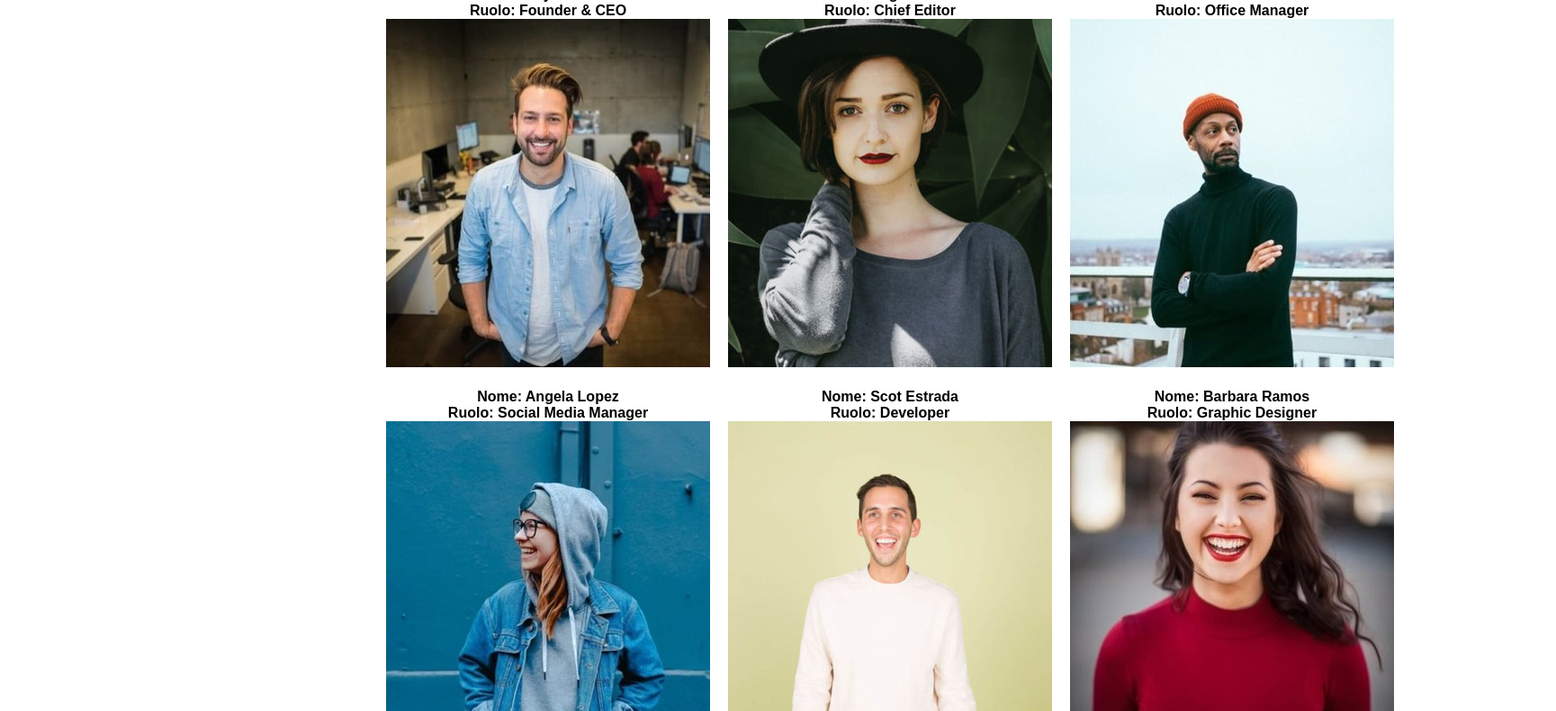
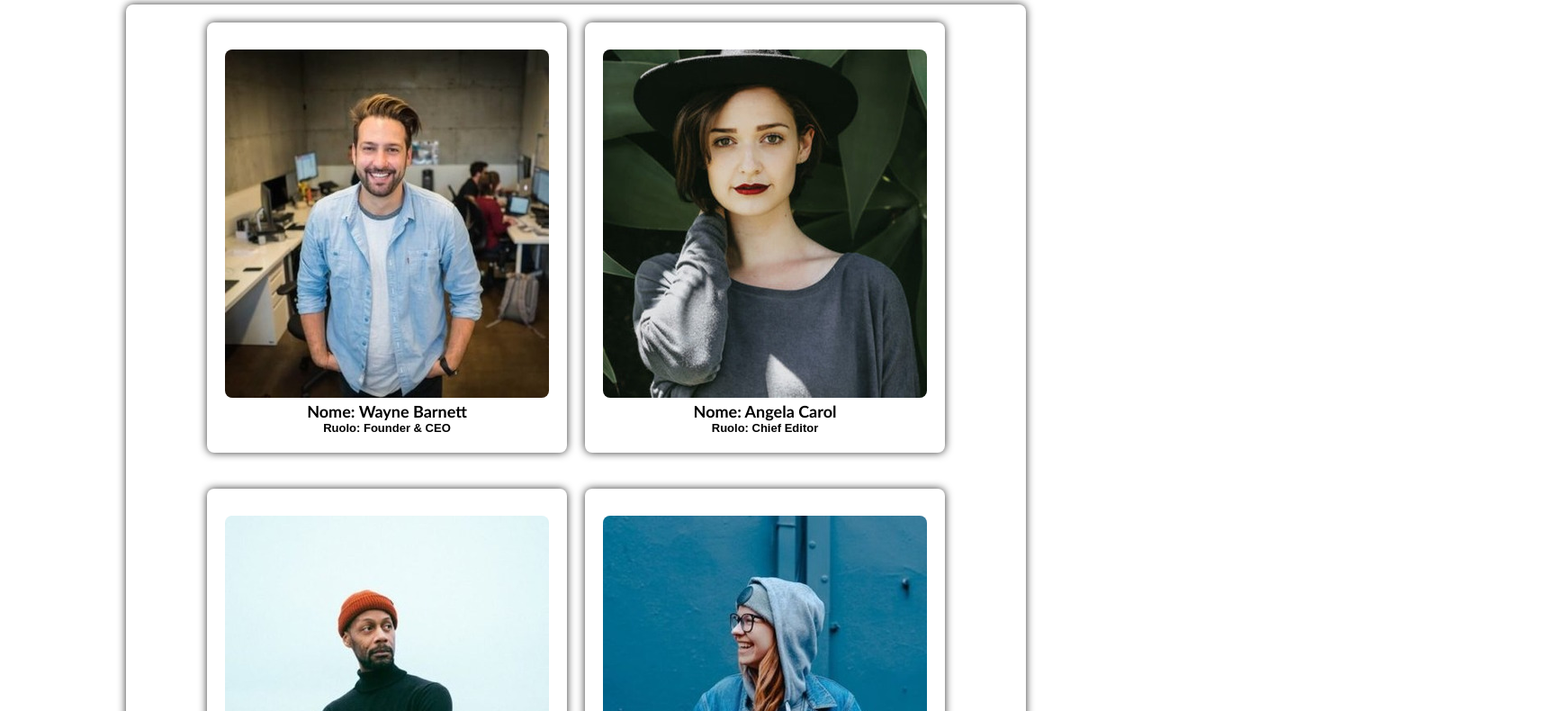
Before and after one commit to AleDelCampo/js-our-team, a plain HTML site: page index.html in a window 1280 px wide. Shown: the part 52-842 px from the top of the page at 90% size, 1729 px wide, since content can reach past the window. Drawn offline with Linux system fonts and the light colour scheme.

Commit message:
miglioramenti grafici apportati!!

```diff
--- a/script.js
+++ b/script.js
@@ -38,26 +38,20 @@ const teamMembers = [
 
 const images = 'img/';
 
-for (let i = 0; i < teamMembers.length; i++) {
-    const member = teamMembers[i];
-    console.log("Nome: " + member.nome);
-    console.log("Ruolo: " + member.ruolo);
-    console.log("Foto: " + member.foto);
-}
-
 const teamInformations = document.getElementById("team");
 
 for (let i = 0; i < teamMembers.length; i++) {
     const member = teamMembers[i];
 
     const showMember = document.createElement("div");
+    showMember.classList.add("member-card");
 
     const imageUrl = images + member.foto;
 
     const memberInformations = `
-        <p>Nome: ${member.nome}</p>
-        <p>Ruolo: ${member.ruolo}</p>
         <img src="${imageUrl}" alt="${member.nome}" />
+        <p class="member-name">Nome: ${member.nome}</p>
+        <p class="member-role">Ruolo: ${member.ruolo}</p>
     `;
 
     showMember.innerHTML = memberInformations;
--- a/style.css
+++ b/style.css
@@ -3,22 +3,51 @@
     padding: 0;
     box-sizing: 0;
     font-family: sans-serif;
-    font-weight: bold;
-}
-
-.container {
-    width: 1300px;
 }
 
 .text {
     text-align: center;
 }
 
+.container {
+    margin-top: 20px;
+    display: flex;
+    justify-content: center;
+}
+
 #team {
     display: flex;
     flex-wrap: wrap;
     gap: 20px;
-    position: relative;
-    left: 33%;
     text-align: center;
+    width: calc(100% / 2 * 3 / 2);
 }
+
+.member-card {
+    justify-content: center;
+    border-radius: 8px;
+    padding: 20px;
+    margin-bottom: 20px;
+    box-shadow: 0 0 10px rgba(0, 0, 0, 0.8);
+}
+
+.member-card p {
+    margin: 0;
+    font-weight: bold;
+}
+
+.member-card img {
+    max-width: 100%;
+    border-radius: 8px;
+    margin-top: 10px;
+}
+
+.member-name {
+    font-family: 'Gill Sans', 'Gill Sans MT', Calibri, 'Trebuchet MS', sans-serif;
+    font-size: large;
+    font-weight: bold;
+}
+
+.member-role {
+    font-size: small;
+}
```
Also changed, not shown: index.html (line endings or trailing spaces).
